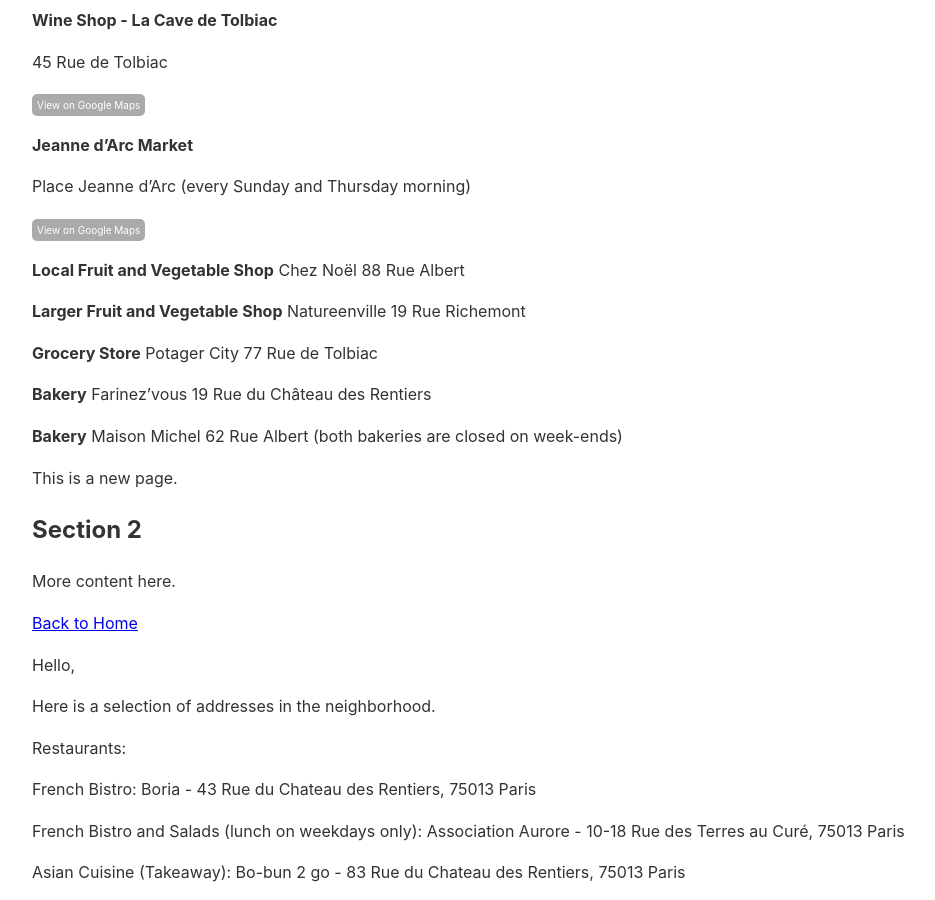
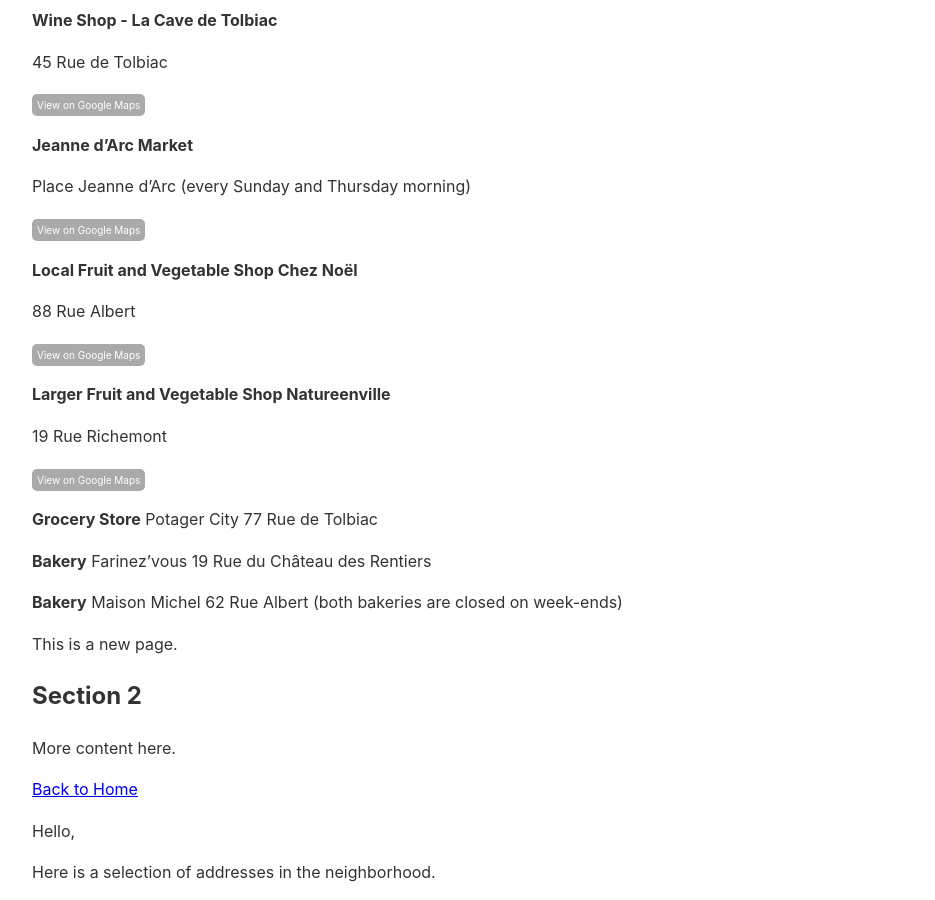
Before and after one commit to PhilAlain/tac, a Jekyll site: the page built from addresses.md, in a window 1280 px wide and 900 px high, scrolled down 1023 px. Shown: the whole window, without its empty margins (128-1063 px from the left). Built offline with Jekyll 4.4.1, drawn with Linux system fonts in a browser that asks for light colours; our own code applies the rules of GitHub Pages for plain Markdown files.

Commit message:
Update addresses.md

```diff
--- a/addresses.md
+++ b/addresses.md
@@ -61,10 +61,21 @@
     View on Google Maps
 </a>
 
+**Local Fruit and Vegetable Shop Chez Noël**
 
-**Local Fruit and Vegetable Shop** Chez Noël 88 Rue Albert
+88 Rue Albert
 
-**Larger Fruit and Vegetable Shop** Natureenville 19 Rue Richemont
+<a href="https://maps.app.goo.gl/vYxxSJbppwg9wF8EA" style="display:inline-block; padding:3px 5px; font-size:10px; color:#fff; background-color:#AAAAAA; text-align:center; text-decoration:none; border-radius:5px;">
+    View on Google Maps
+</a>
+
+**Larger Fruit and Vegetable Shop Natureenville**
+
+19 Rue Richemont
+
+<a href="https://maps.app.goo.gl/k4pWVV9Ys23gq7vk6" style="display:inline-block; padding:3px 5px; font-size:10px; color:#fff; background-color:#AAAAAA; text-align:center; text-decoration:none; border-radius:5px;">
+    View on Google Maps
+</a>
 
 **Grocery Store** Potager City 77 Rue de Tolbiac
 
```
